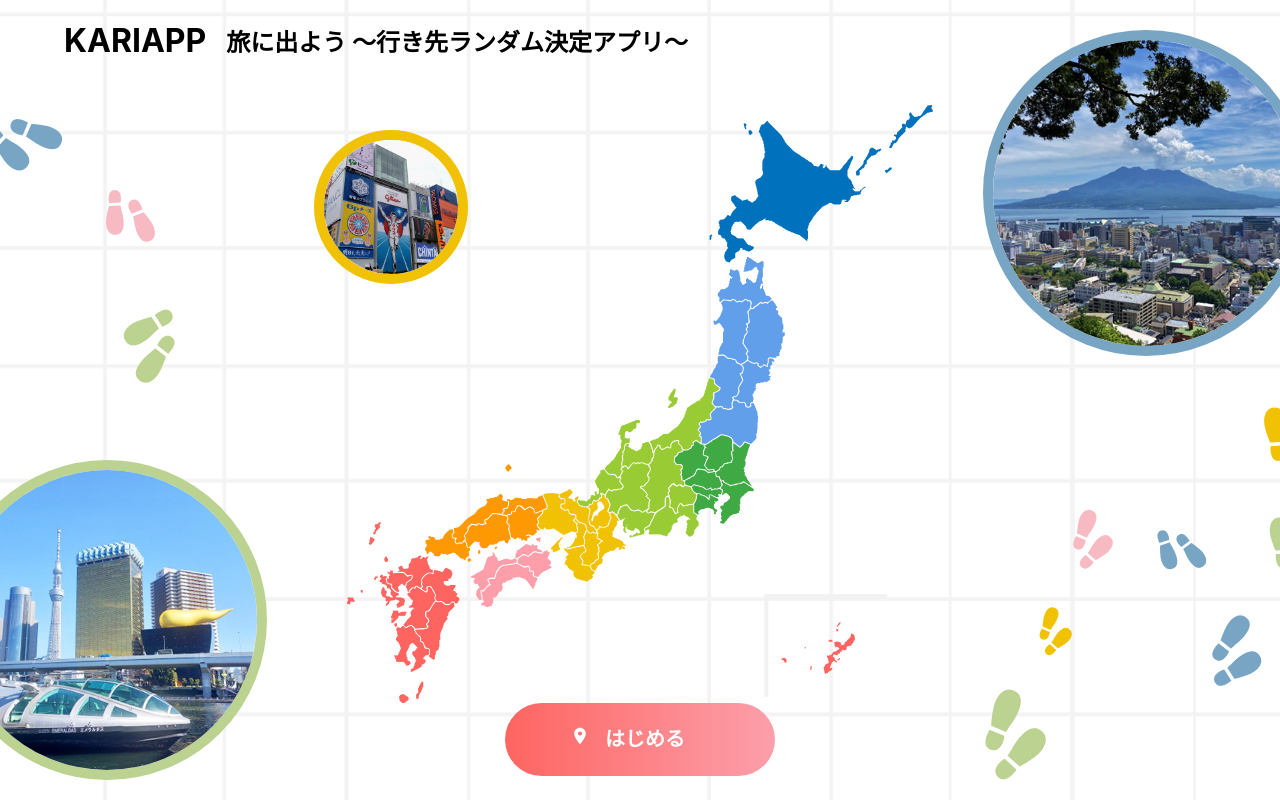
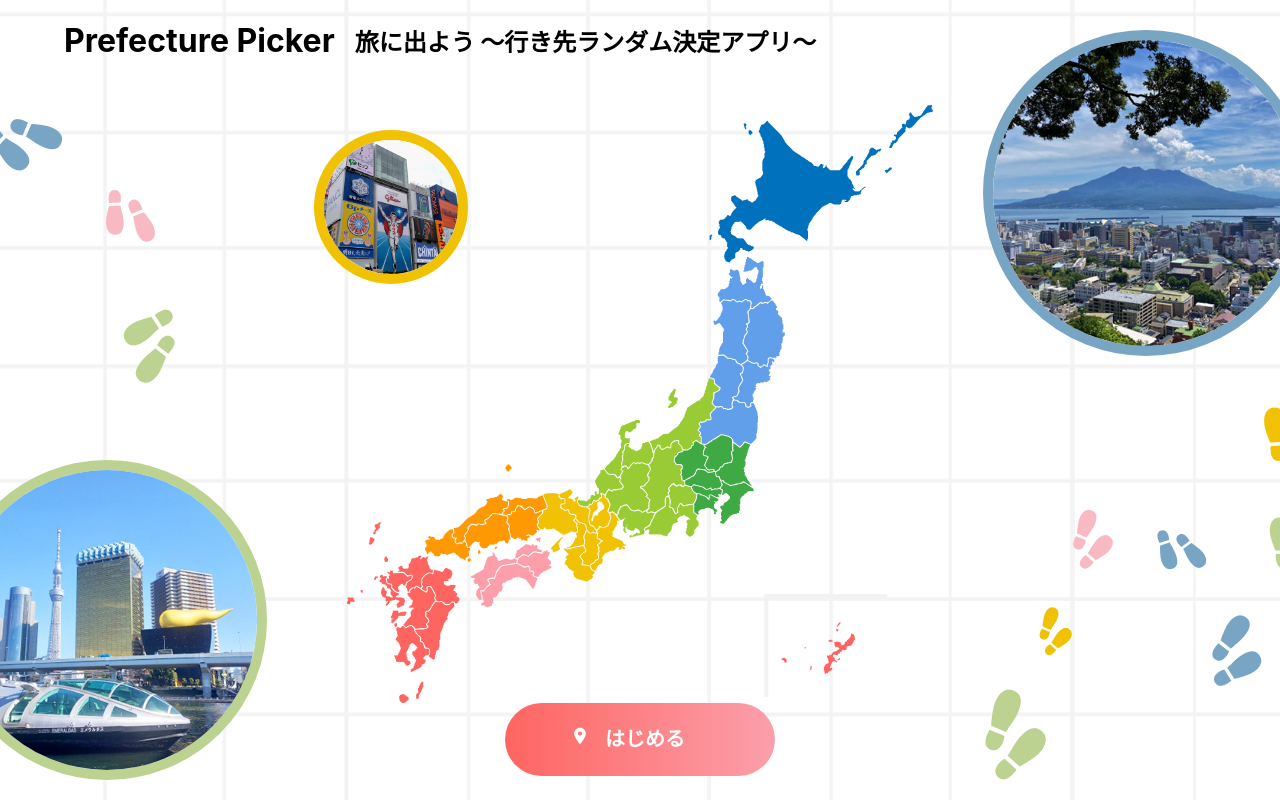
Before and after one commit to Apocalyptic-Wonderboiled/wonder-app, a React (Create React App) app: page / in a window 1280 px wide. Shown: the top 800 px of the page. Built offline with nearby package versions, Linux system fonts and the light colour scheme.

Commit message:
#47 アプリ名決定！

```diff
--- a/src/components/Header.jsx
+++ b/src/components/Header.jsx
@@ -4,7 +4,7 @@ export const Header = () => {
   return (
     <>
       <div className={styles.header}>
-        <h1>KARIAPP</h1>
+        <h1>Prefecture Picker</h1>
         <h2 className={styles.subtitle}>旅に出よう 〜行き先ランダム決定アプリ〜</h2>
       </div>
     </>
```
